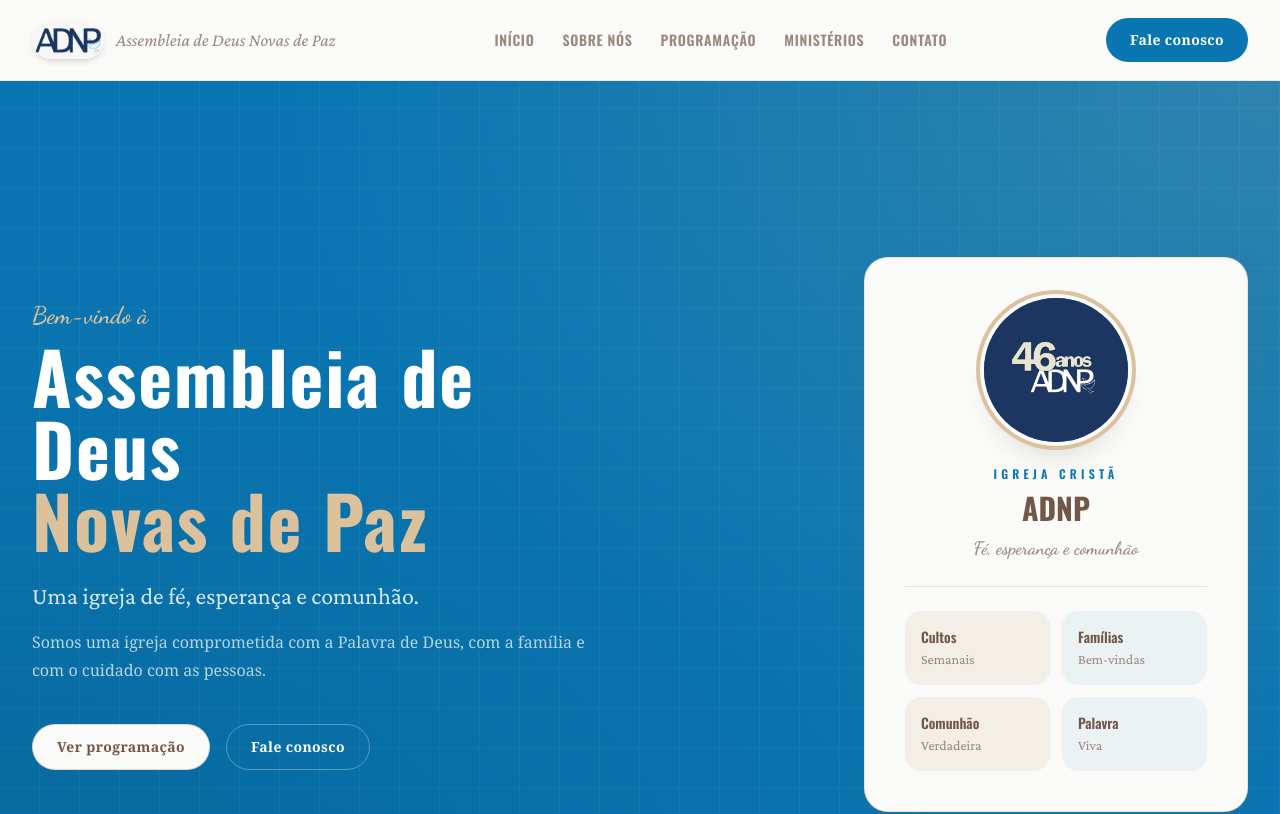
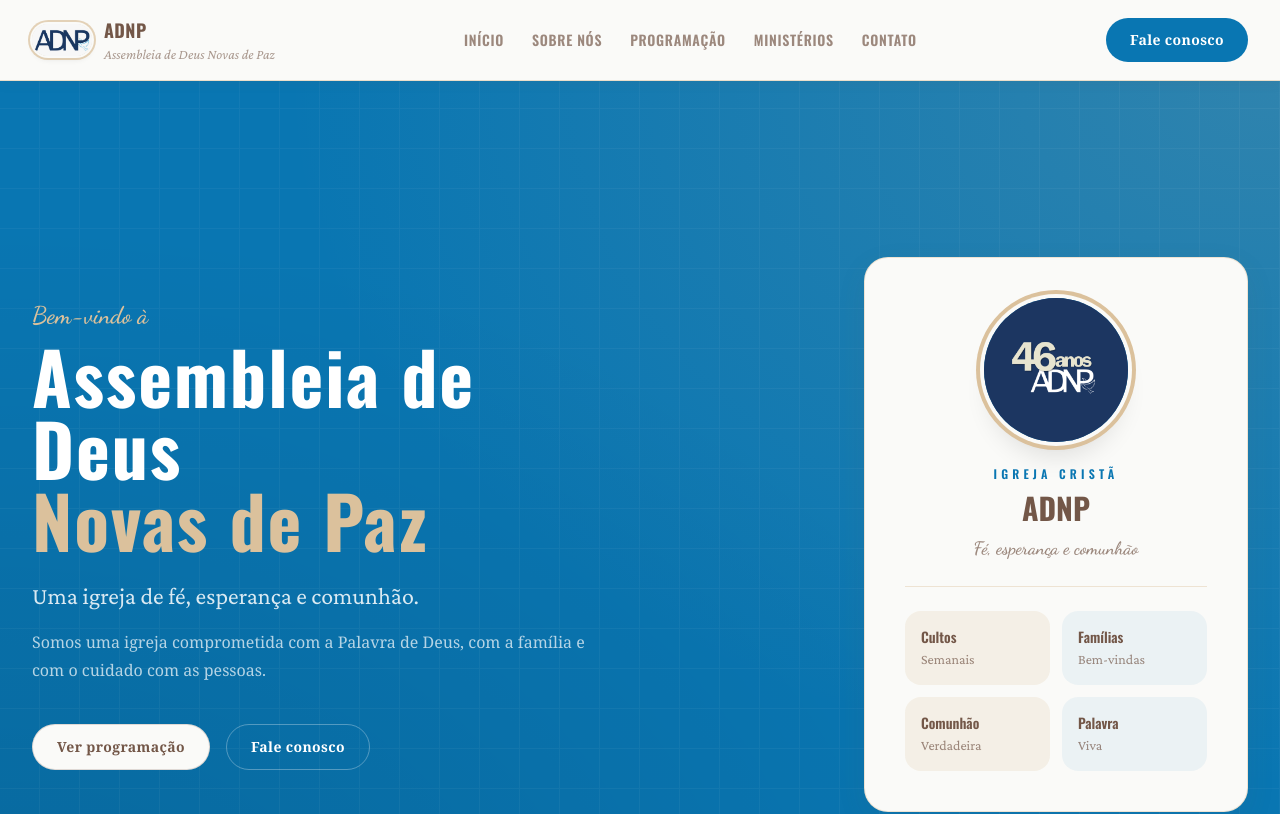
Before and after one commit to misaeljunio/adnp-website, a Next.js app: page /adnp-website/ in a window 1280 px wide. Shown: the top 814 px of the page. Built offline with nearby package versions, Linux system fonts and the light colour scheme.

Commit message:
Improve visual treatment of logo in header and footer
Agent-Logs-Url: https://github.com/misaeljunio/adnp-website/sessions/244a4d05-f2d3-473e-a0ee-998b5c78cd50

Co-authored-by: misaeljunio <63067629+misaeljunio@users.noreply.github.com>

```diff
--- a/src/components/site-footer.tsx
+++ b/src/components/site-footer.tsx
@@ -5,25 +5,30 @@ export function SiteFooter() {
   const year = new Date().getFullYear();
 
   return (
-    <footer className="border-t border-[#dbc19c]/30 bg-[#FAFAF8]">
+    <footer className="border-t border-[#dbc19c]/50 bg-[#FAFAF8] shadow-[0_-2px_12px_rgba(115,87,72,0.06)]">
       <div className="container-page py-10">
         <div className="flex flex-col gap-6 md:flex-row md:items-center md:justify-between">
           {/* Logo + name */}
-          <div className="flex items-center gap-3">
+          <div className="flex items-center gap-4">
             <div className="flex-shrink-0">
-              <Image
-                src="/adnp-website/logo.png"
-                alt={siteConfig.churchName}
-                width={56}
-                height={56}
-                className="rounded-full"
-              />
+              <div className="rounded-full ring-2 ring-[#DBC19C]/60 ring-offset-2 ring-offset-[#FAFAF8] shadow-sm">
+                <Image
+                  src="/adnp-website/logo.png"
+                  alt={siteConfig.churchName}
+                  width={52}
+                  height={52}
+                  className="rounded-full object-cover"
+                />
+              </div>
             </div>
             <div>
-              <p className="font-[family-name:var(--font-oswald)] text-base font-bold text-[#735748]">
+              <p className="font-[family-name:var(--font-oswald)] text-sm font-bold tracking-wide text-[#735748]">
+                {siteConfig.shortName}
+              </p>
+              <p className="font-[family-name:var(--font-crimson)] text-sm italic text-[#735748]/70">
                 {siteConfig.churchName}
               </p>
-              <p className="font-[family-name:var(--font-dancing)] text-sm text-[#735748]/60">
+              <p className="font-[family-name:var(--font-dancing)] text-xs text-[#735748]/50">
                 {siteConfig.slogan}
               </p>
             </div>
--- a/src/components/site-header.tsx
+++ b/src/components/site-header.tsx
@@ -4,22 +4,27 @@ import { navLinks, siteConfig } from "@/data/site";
 
 export function SiteHeader() {
   return (
-    <header className="sticky top-0 z-50 border-b border-[#dbc19c]/30 bg-[#FAFAF8]/92 backdrop-blur-md">
+    <header className="sticky top-0 z-50 border-b border-[#dbc19c]/50 bg-[#FAFAF8]/95 shadow-[0_2px_12px_rgba(115,87,72,0.08)] backdrop-blur-md">
       <div className="container-page flex h-20 items-center justify-between">
         {/* Logo */}
         <Link href="#inicio" className="flex items-center gap-3 group" aria-label={siteConfig.churchName}>
           <div className="flex-shrink-0 transition-transform group-hover:scale-105">
-            <Image
-              src="/adnp-website/logo.png"
-              alt={siteConfig.churchName}
-              width={72}
-              height={72}
-              priority
-              className="rounded-full shadow-md"
-            />
+            <div className="rounded-full ring-2 ring-[#DBC19C]/70 ring-offset-2 ring-offset-[#FAFAF8] shadow-md">
+              <Image
+                src="/adnp-website/logo.png"
+                alt={siteConfig.churchName}
+                width={60}
+                height={60}
+                priority
+                className="rounded-full object-cover"
+              />
+            </div>
           </div>
           <div className="leading-tight">
-            <p className="hidden font-[family-name:var(--font-crimson)] text-sm sm:text-base md:text-lg italic text-[#735748]/70 sm:block">
+            <p className="hidden font-[family-name:var(--font-oswald)] text-sm font-bold tracking-wide text-[#735748] sm:block sm:text-base md:text-lg">
+              {siteConfig.shortName}
+            </p>
+            <p className="hidden font-[family-name:var(--font-crimson)] text-xs italic text-[#735748]/60 sm:block sm:text-sm">
               {siteConfig.churchName}
             </p>
           </div>
```
